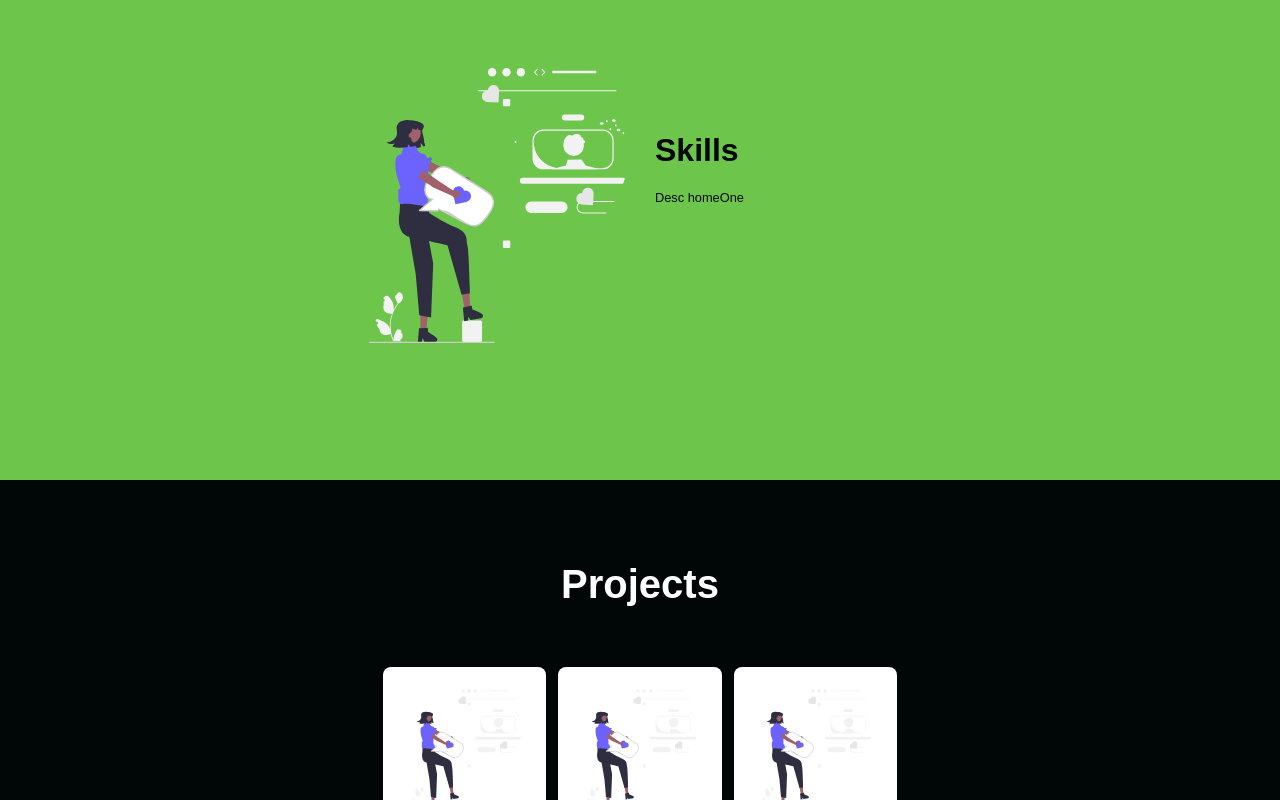
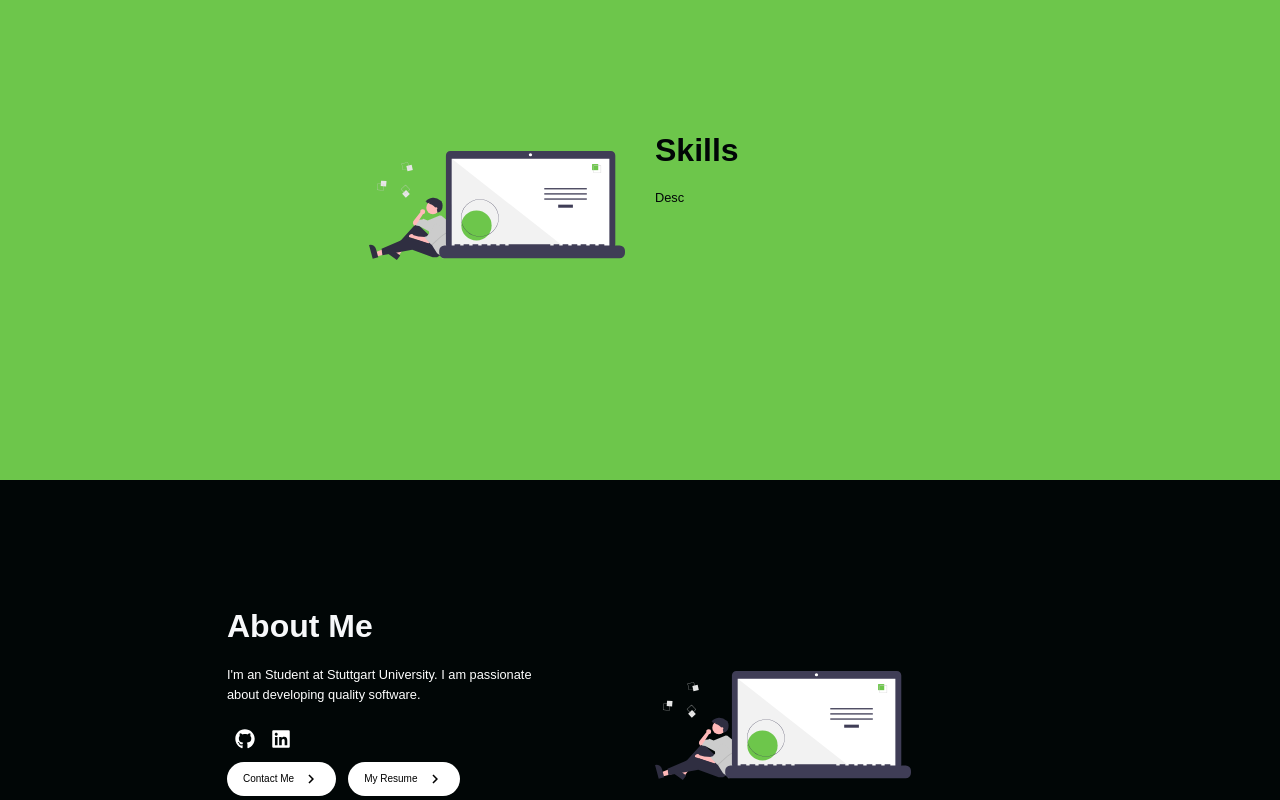
Before and after one commit to h-waldschmidt/website, a React (Create React App) app: page / in a window 1280 px wide. Shown: the part 1240-2040 px from the top of the page. Built offline with nearby package versions, Linux system fonts and the light colour scheme; a web font is replaced by a local one.

Commit message:
removed data dependency

```diff
--- a/src/components/InfoSection/InfoSection.js
+++ b/src/components/InfoSection/InfoSection.js
@@ -14,35 +14,41 @@ import {
     Img
 } from './InfoElements';
 
-function InfoSection({
-    lightBg,
-    id,
-    imgStart,
-    lightText,
-    headLine,
-    darkText,
-    description,
-    img,
-    alt,
-    show
-})
+function InfoSection()
 {
 
     return (
         <>
-            <InfoContainer lightBg={lightBg} id={id}>
+            <InfoContainer lightBg={false} id='About'>
                 <InfoWrapper>
-                    <InfoRow imgStart={imgStart}>
+                    <InfoRow imgStart={false}>
                         <Column1>
                             <TextWrapper>
-                                <Heading lightText={lightText}>{headLine}</Heading>
-                                <Subtitle darkText={darkText}>{description}</Subtitle>
-                                <AboutSocials show={show}/>
+                                <Heading lightText={true}>About Me</Heading>
+                                <Subtitle darkText={false}>I'm an Student at Stuttgart University. I am passionate about developing quality software.</Subtitle>
+                                <AboutSocials show={true}/>
                             </TextWrapper>
                         </Column1>
                         <Column2>
                             <ImgWrap>
-                                <Img src={img} alt={alt} />
+                                <Img src={require('../../images/aboutme.svg')} alt='img' />
+                            </ImgWrap>
+                        </Column2>
+                    </InfoRow>
+                </InfoWrapper>
+            </InfoContainer>
+            <InfoContainer lightBg={true} id='Skills'>
+                <InfoWrapper>
+                    <InfoRow imgStart={true}>
+                        <Column1>
+                            <TextWrapper>
+                                <Heading lightText={false}>Skills</Heading>
+                                <Subtitle darkText={true}>Desc</Subtitle>
+                            </TextWrapper>
+                        </Column1>
+                        <Column2>
+                            <ImgWrap>
+                                <Img src={require('../../images/aboutme.svg')} alt='img' />
                             </ImgWrap>
                         </Column2>
                     </InfoRow>
```
